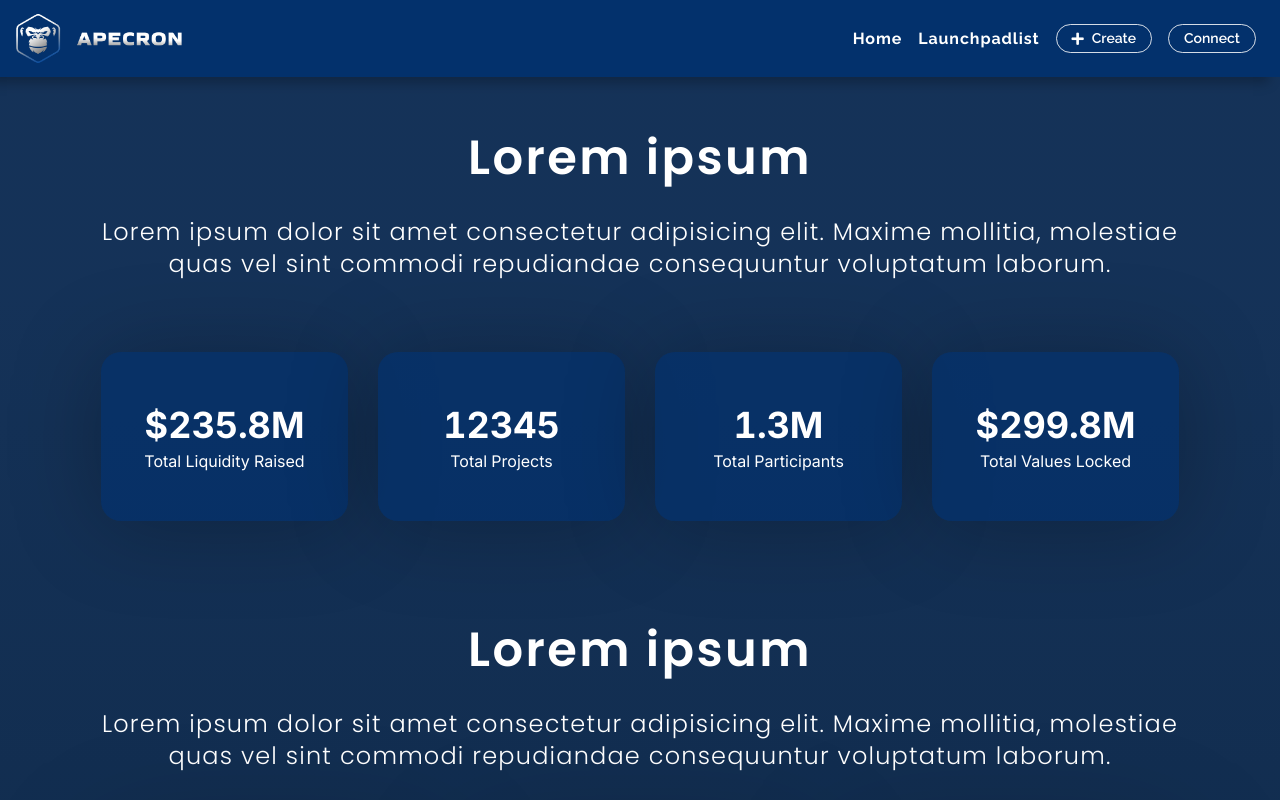
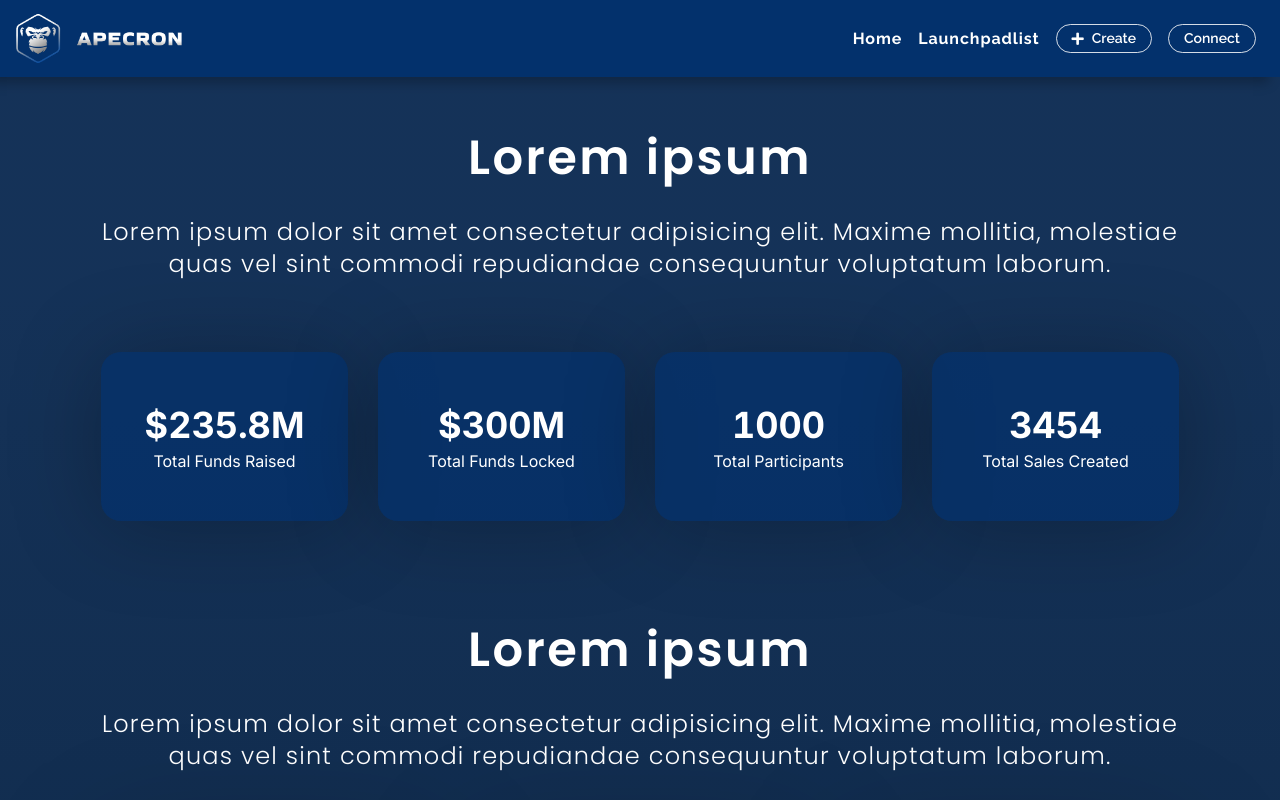
Before and after one commit to badarrahim/apercron-new, a React (Create React App) app: page / in a window 1280 px wide. Shown: the top 800 px of the page. Built offline with nearby package versions, Linux system fonts and the light colour scheme; a web font is replaced by a local one.

Commit message:
minor change in top cards

```diff
--- a/src/components/LaunchpadProtocol.js
+++ b/src/components/LaunchpadProtocol.js
@@ -14,16 +14,16 @@ const LaunchpadProtocl = () => {
 
       <Row className="mt-5">
         <Col md="6" lg="3" className="mt-3 mt-lg-0">
-          <ProtocolCard title="$235.8M" description="Total Liquidity Raised" />
+          <ProtocolCard title="$235.8M" description="Total Funds Raised" />
         </Col>
         <Col md="6" lg="3" className="mt-3 mt-lg-0">
-          <ProtocolCard title="12345" description="Total Projects" />
+          <ProtocolCard title="$300M" description="Total Funds Locked" />
         </Col>
         <Col md="6" lg="3" className="mt-3 mt-lg-0">
-          <ProtocolCard title="1.3M" description="Total Participants" />
+          <ProtocolCard title="1000" description="Total Participants" />
         </Col>
         <Col md="6" lg="3" className="mt-3 mt-lg-0">
-          <ProtocolCard title="$299.8M" description="Total Values Locked" />
+          <ProtocolCard title="3454" description="Total Sales Created" />
         </Col>
       </Row>
     </div>
```
